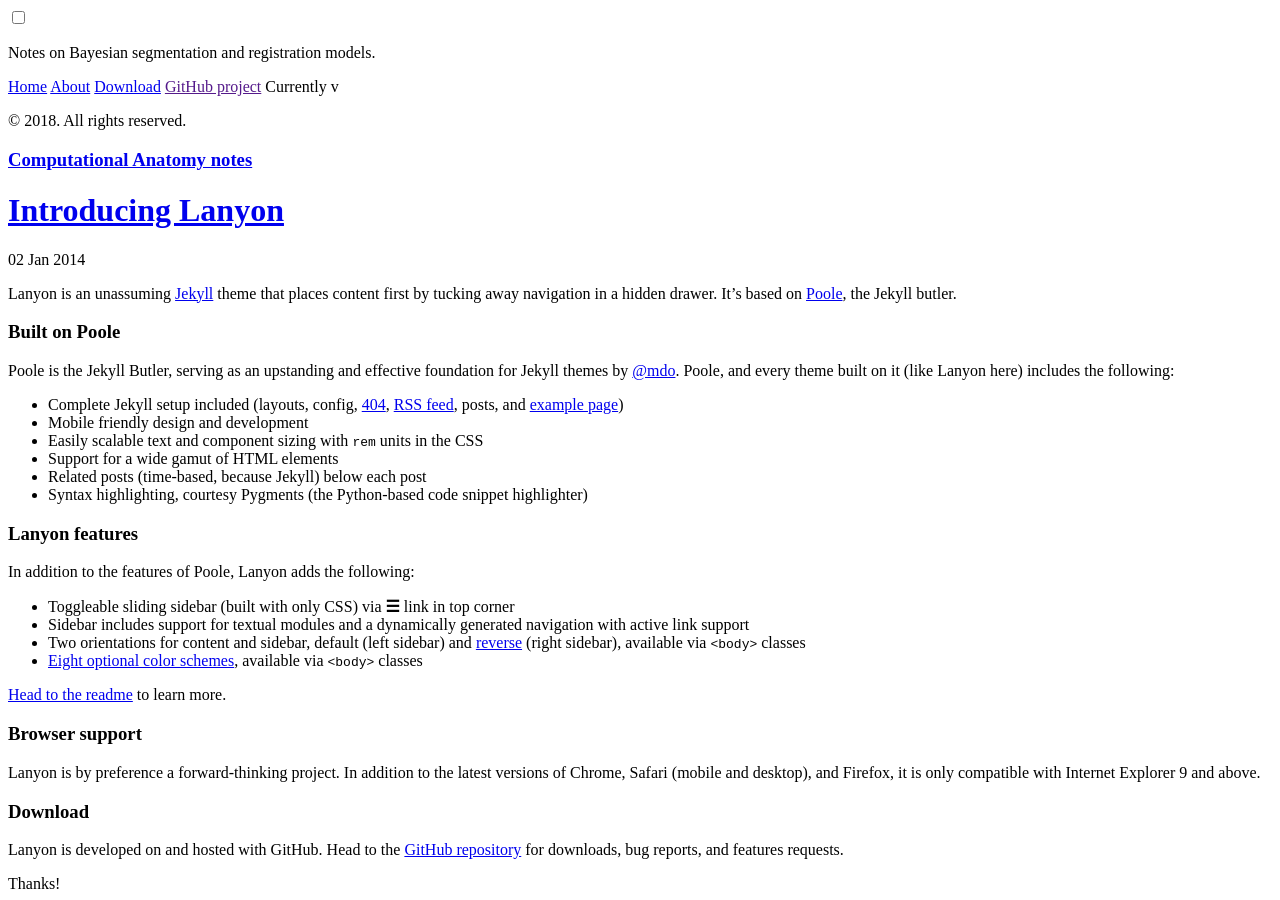
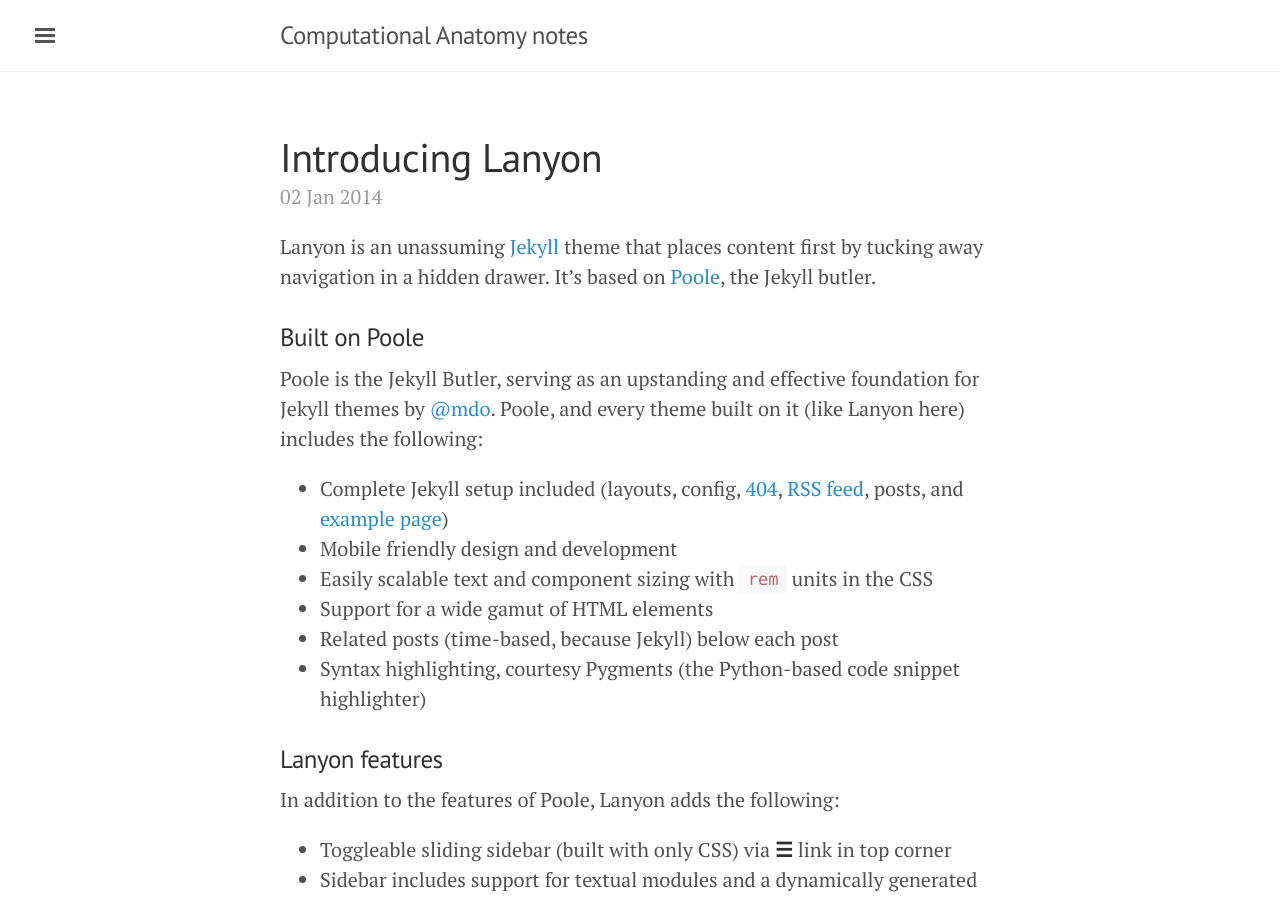
Before and after one commit to balbasty/computational-anatomy-notes, a Jekyll site: the page built from index.html, in a window 1280 px wide and 900 px high. Built offline with Jekyll 4.4.1, drawn with Linux system fonts in a browser that asks for light colours; the list of posts is cut into pages by our own code.

Commit message:
Change url/baseurl

```diff
--- a/_config.yml
+++ b/_config.yml
@@ -6,12 +6,12 @@ permalink:           pretty
 # Setup
 title:               'Computational Anatomy notes'
 description:         'Notes on Bayesian segmentation and registration models.'
-url:                 'https://balbasty.github.io'
-baseurl:             'computational-anatomy-notes'
+url:                 'https://balbasty.github.io/computational-anatomy-notes/'
+baseurl:             ''
 paginate:            5
 
 # About/contact
 author:
-  name:              Yaël Balbastre
-  url:               https://github.com/balbasty
-  email:             y.balbastre@ucl.ac.uk
+  name:              'Yaël Balbastre'
+  url:               'https://github.com/balbasty'
+  email:             'y.balbastre@ucl.ac.uk'
```
